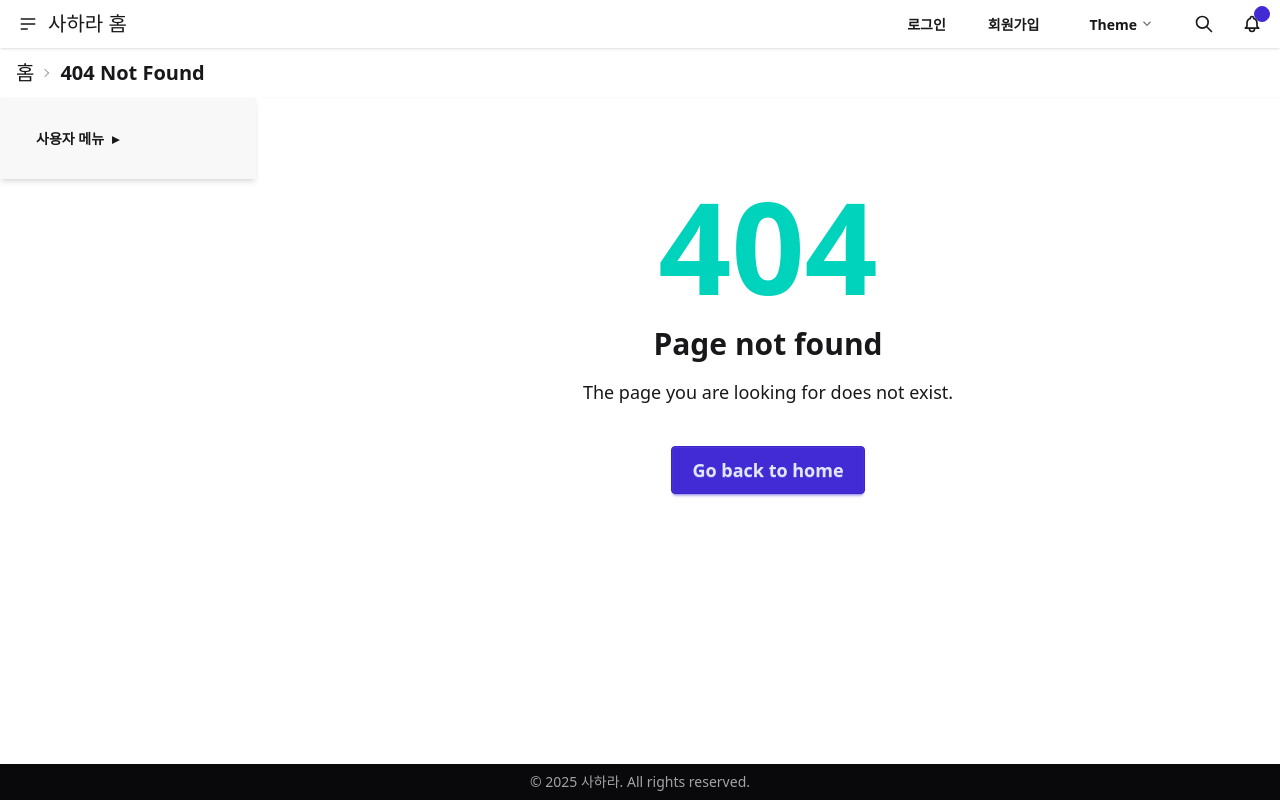
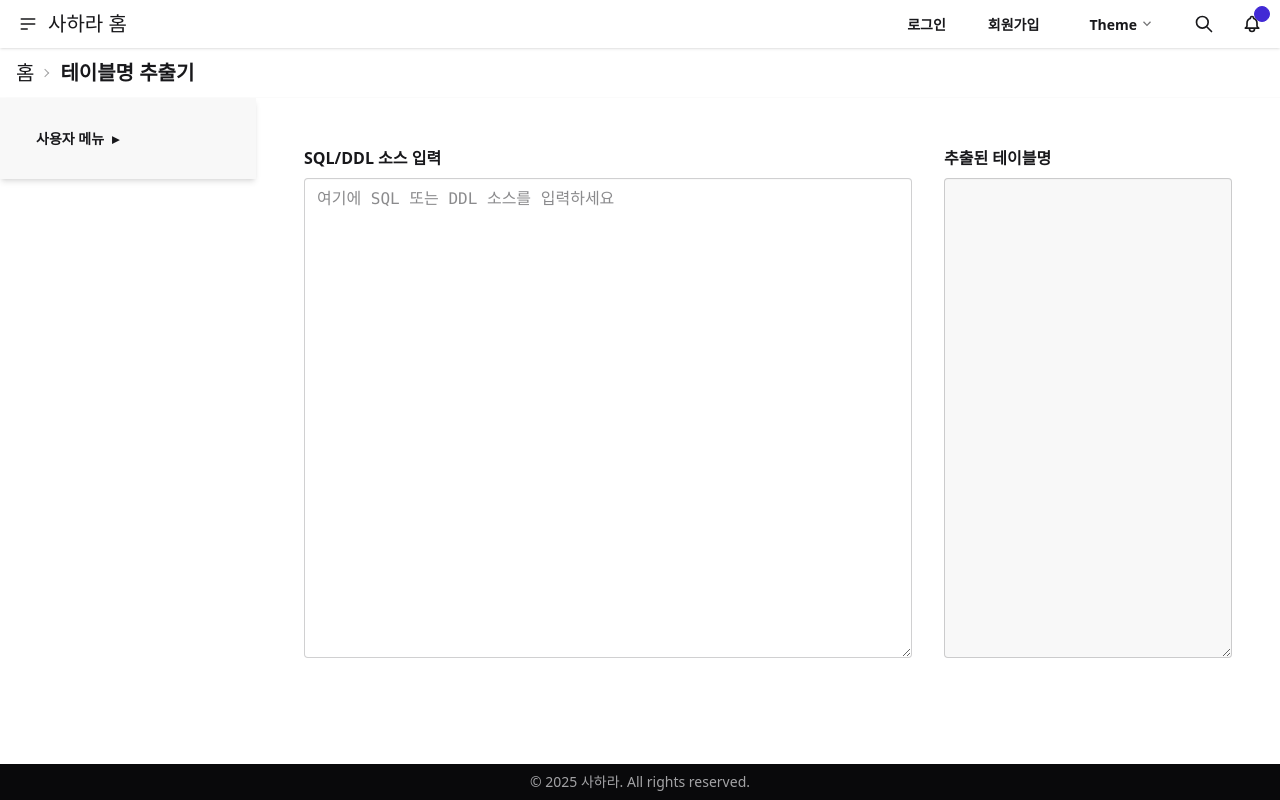
Before and after one commit to mrjung72/my-vite-vue3-sass-tailwind-app, a Vue app: page /extract-tables in a window 1280 px wide. Before the commit this address had no page. Built offline with nearby package versions, Linux system fonts and the light colour scheme.

Commit message:
테이블명 추출기 화면 신규 추가

```diff
--- a/src/components/Breadcrumbs.vue
+++ b/src/components/Breadcrumbs.vue
@@ -5,7 +5,7 @@ import { computed } from "vue";
 const route = useRoute();
 
 const breadcrumbs = computed(() => {
-	return route.matched.filter(record => record.name.toLowerCase() !== 'home') // Filter out the home route
+	return route.matched.filter(record => record.name && record.name.toLowerCase() !== 'home') // Filter out the home route
 });
 
 const isHomeActive = computed(() => {
--- a/src/components/SidebarTree.vue
+++ b/src/components/SidebarTree.vue
@@ -14,6 +14,7 @@ const menu = ref([
       { label: '서버 목록', route: '/servers/list' },
       { label: 'DB 목록', route: '/servers/dblist' },
       { label: '게시판', route: '/board' },
+      { label: '테이블명 추출기', route: '/extract-tables' },
     ],
   },
 ])
--- a/src/router/routes.js
+++ b/src/router/routes.js
@@ -92,18 +92,24 @@ export default [
 		path: '/board/write',
 		name: 'board-write',
 		component: () => import('@/views/BoardWriteView.vue'),
-		meta: { title: '게시글 작성' },
+		meta: { title: '게시글 작성', requiresLogin: true },
 	},
 	{
 		path: '/board/:id',
 		name: 'board-detail',
 		component: () => import('@/views/BoardDetailView.vue'),
-		meta: { title: '게시글 상세' },
+		meta: { title: '게시글 상세', requiresLogin: true },
 	},
 	{
 		path: '/board/edit/:id',
 		name: 'board-edit',
 		component: () => import('@/views/BoardEditView.vue'),
-		meta: { title: '게시글 수정' },
+		meta: { title: '게시글 수정', requiresLogin: true },
+	},
+	{
+		path: '/extract-tables',
+		name: 'extract-tables',
+		component: () => import('@/views/ExtractTableNamesView.vue'),
+		meta: { title: '테이블명 추출기' },
 	},
 ];
--- /dev/null
+++ b/src/views/ExtractTableNamesView.vue
@@ -0,0 +1,39 @@
+<template>
+  <div class="max-w-6xl mx-auto p-8 grid grid-cols-1 md:grid-cols-6 gap-8">
+    <div class="md:col-span-4">
+      <label class="block font-bold mb-2">SQL/DDL 소스 입력</label>
+      <textarea v-model="input" class="textarea textarea-bordered w-full h-120" placeholder="여기에 SQL 또는 DDL 소스를 입력하세요"></textarea>
+    </div>
+    <div class="md:col-span-2">
+      <label class="block font-bold mb-2">추출된 테이블명</label>
+      <textarea class="textarea textarea-bordered w-full h-120 bg-base-200" readonly :value="tableNames.join('\n')"></textarea>
+    </div>
+  </div>
+</template>
+
+<script setup>
+import { ref, computed } from 'vue'
+
+const input = ref('')
+
+const tableNames = computed(() => {
+  if (!input.value) return []
+  // FROM, JOIN, UPDATE, INTO 등 뒤에 나오는 테이블명 추출 (백틱/쌍따옴표/대괄호 포함)
+  const regex = /\b(?:FROM|JOIN|UPDATE|INTO|TABLE)\s+([`"\[]?[\w.]+[`"\]]?)/gi
+  const found = []
+  let match
+  while ((match = regex.exec(input.value)) !== null) {
+    // 괄호/따옴표 제거
+    let name = match[1].replace(/^[`"\[]|[`"\]]$/g, '')
+    if (name && !found.includes(name)) found.push(name)
+  }
+  return found
+})
+</script>
+
+<style scoped>
+.textarea {
+  font-family: 'Fira Mono', 'Consolas', 'Menlo', monospace;
+  font-size: 1rem;
+}
+</style>
```
